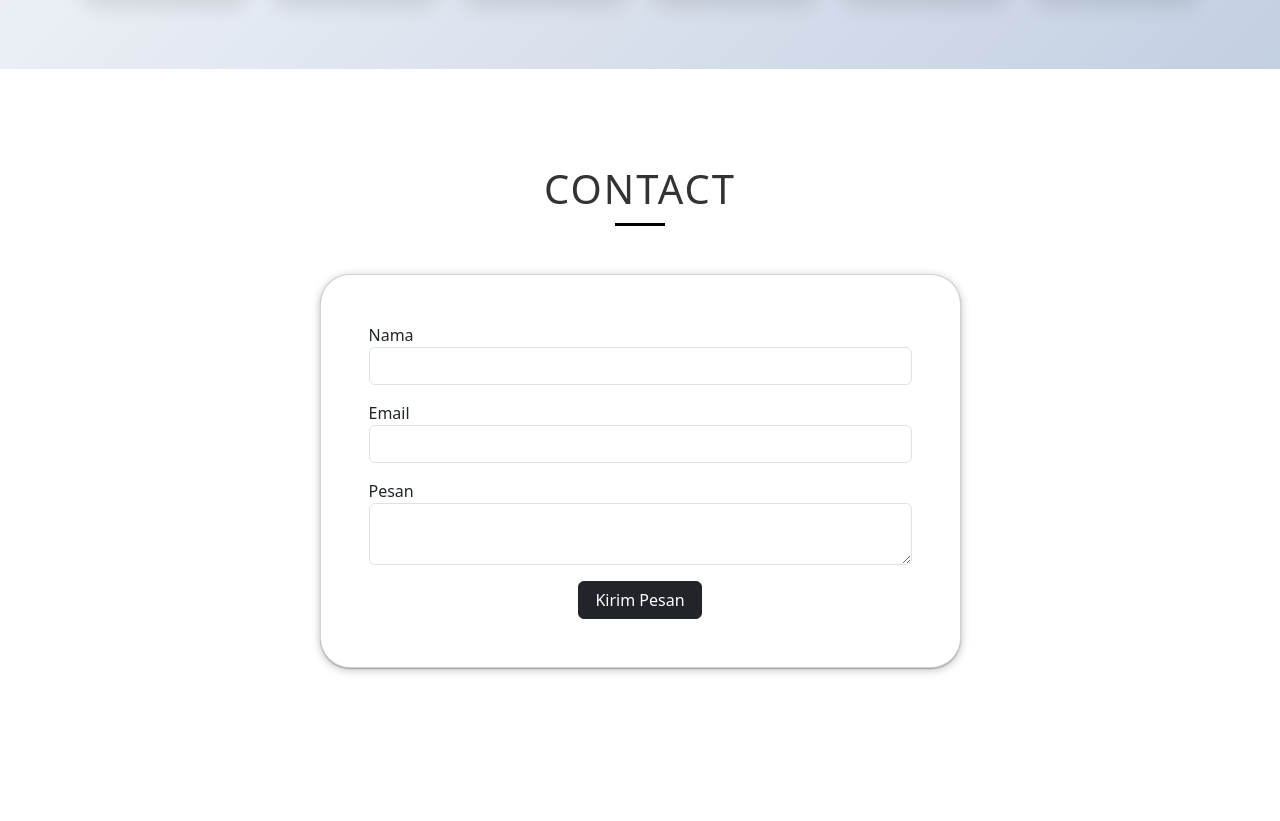
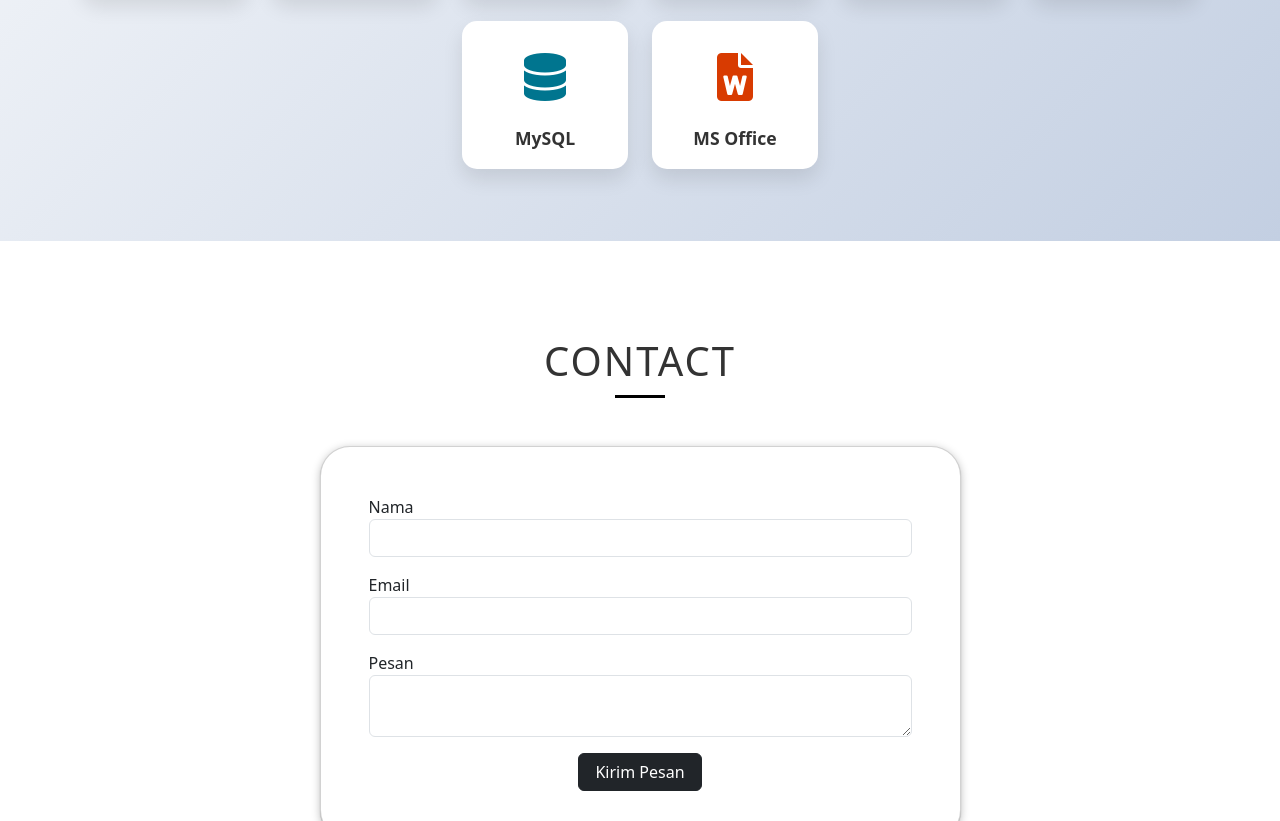
Before and after one commit to anshoria/anshoria.github.io, a plain HTML site: page index.html in a window 1280 px wide. Shown: the part 3093-3914 px from the top of the page. Drawn offline with nearby package versions, Linux system fonts and the light colour scheme; some packages are replaced by stand-ins of ours; no server answers; a script that the page names is missing.

Commit message:
perbarui resume dan skill

```diff
--- a/index.html
+++ b/index.html
@@ -1271,6 +1271,22 @@
               <h5 class="skill-name">Canva</h5>
             </div>
           </div>
+          <div class="col-6 col-sm-4 col-md-3 col-lg-2 mb-4">
+            <div class="skill-card">
+              <div class="skill-icon mysql">
+                <i class="fas fa-database"></i>
+              </div>
+              <h5 class="skill-name">MySQL</h5>
+            </div>
+          </div>
+          <div class="col-6 col-sm-4 col-md-3 col-lg-2 mb-4">
+            <div class="skill-card">
+              <div class="skill-icon ms-office">
+                <i class="fas fa-file-word"></i>
+              </div>
+              <h5 class="skill-name">MS Office</h5>
+            </div>
+          </div>
         </div>
       </div>
     </section>
--- a/style.css
+++ b/style.css
@@ -311,6 +311,13 @@ body {
   flex-direction: column;
   justify-content: center;
 }
+.skill-icon.mysql i {
+  color: #00758F;
+}
+
+.skill-icon.ms-office i {
+  color: #D83B01;
+}
 
 @media (hover: hover) {
   .skill-card:hover {
```
Also changed, not shown: 1 other file.
